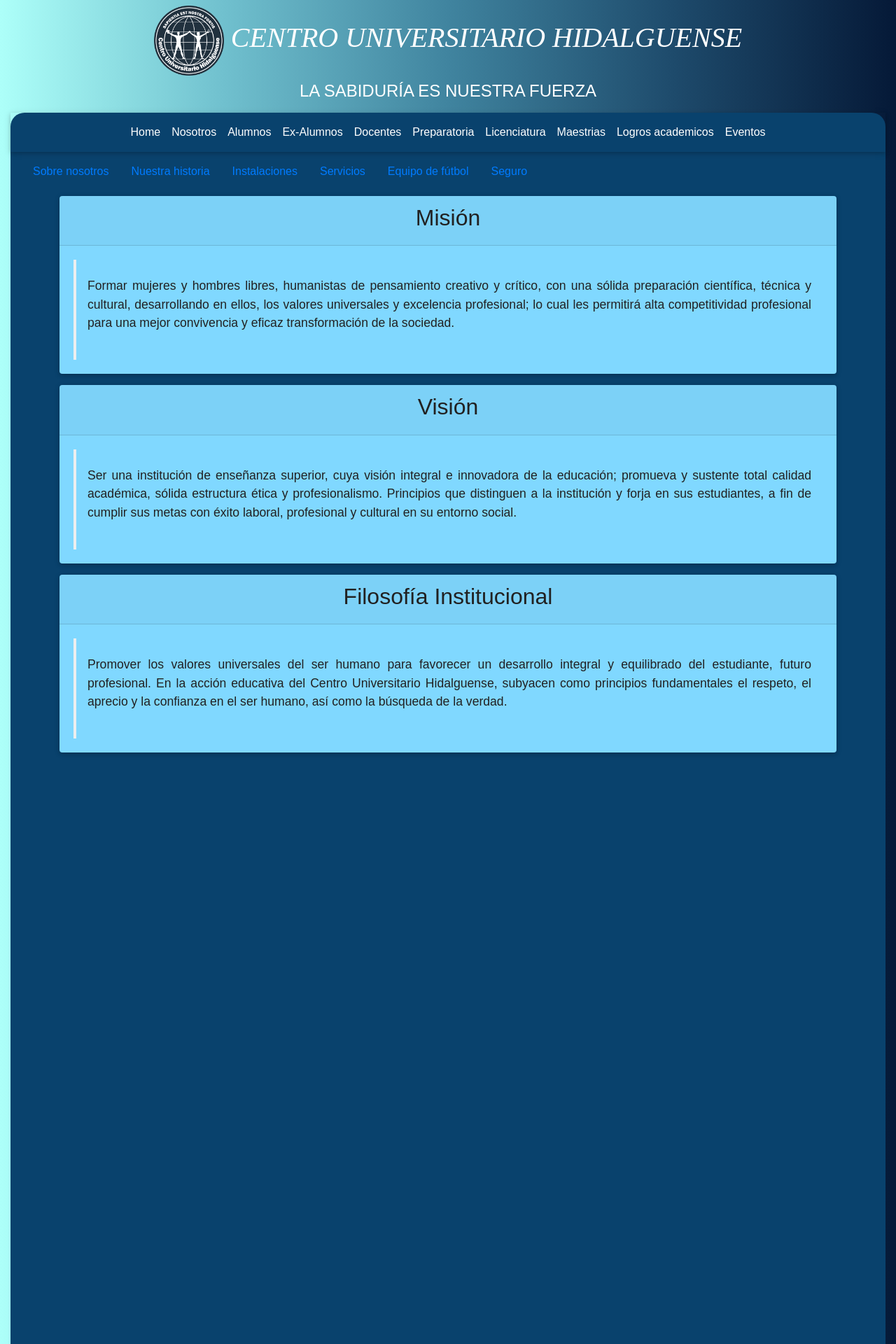
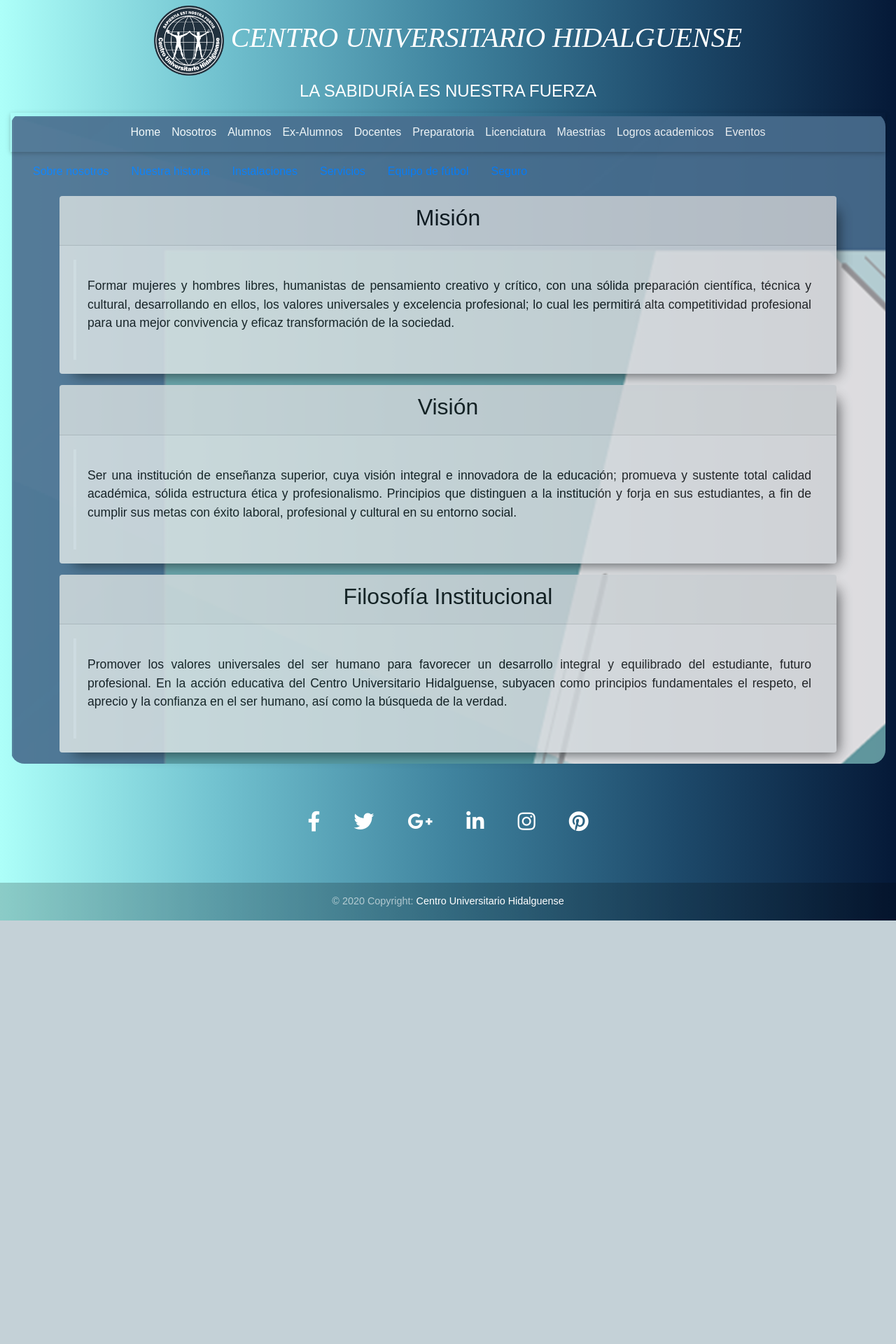
Before and after one commit to Miguel98R/cuhPlataforma, a PHP site: page /sobre_nosotros.php in a window 1280 px wide. Shown: the top 1920 px of the page at 70% size. After the commit the page ends 1315 px from the top, so only its background shows below. Run offline with PHP 8.4, Linux system fonts and the light colour scheme; some libraries are stand-ins or nearby versions.

Commit message:
nosotros

```diff
--- a/components/historia.php
+++ b/components/historia.php
@@ -1,19 +1,15 @@
 <div class="container">
       <div class="py-2">
-
-        <div class="card light-blue accent-1  text-white">
+        <div class="card cardStyles">
             <div class="card-header  ">
-            <h2 class="text-dark">Reseña Histórica de nuestra Institución</h2>
+                <h2>Reseña Histórica de nuestra Institución</h2>
             </div>
             <div class="card-body ">
                 <blockquote class="blockquote mb-0">
-            <p class="text-justify text-dark">El surgimiento del Centro Universitario Hidalguense se deriva de la creación de la preparatoria 20 de Noviembre, la cual inicio actividades en el año de 1996, hoy llamada Preparatoria del Centro Universitario Hidalguense. Dicha institución comenzó con una incorporación al Instituto Politécnico Nacional (IPN), y posteriormente con la Dirección General de Educación Tecnológica Industrial (DGTI). La preparatoria sigue en funcionamiento y a la fecha se alcanzan más de 4100 egresados.
-
+                    <p class="text-justify">El surgimiento del Centro Universitario Hidalguense se deriva de la creación de la preparatoria 20 de Noviembre, la cual inicio actividades en el año de 1996, hoy llamada Preparatoria del Centro Universitario Hidalguense. Dicha institución comenzó con una incorporación al Instituto Politécnico Nacional (IPN), y posteriormente con la Dirección General de Educación Tecnológica Industrial (DGTI). La preparatoria sigue en funcionamiento y a la fecha se alcanzan más de 4100 egresados.
                         Es así que, durante varios años se trabajó en el proyecto del Centro Universitario Hidalguense para obtener los registros de validez oficial y abrir sus puertas a estudiantes egresados de bachillerato con deseos de continuar sus estudios superiores en una institución que pudiera ofrecer la facilidad de trabajar y estudiar al mismo tiempo, con la calidad necesaria para responder a las necesidades de la sociedad contemporánea.</p>
-
                 </blockquote>
             </div>
         </div>
-
     </div>
 </div>
--- a/components/instalaciones.php
+++ b/components/instalaciones.php
@@ -1,13 +1,13 @@
 <div class="container">
       <div class="py-2">
 
-        <div class="card light-blue accent-1  text-white">
+        <div class="card light-blue accent-1  text-dark">
         <div class="card-header  ">
-            <h2 class="text-dark">Nuestras Instalaciones</h2>
+            <h2>Nuestras Instalaciones</h2>
         </div>
         <div class="card-body ">
             <blockquote class="blockquote mb-0">
-            <p class="text-dark text-justify">En el Centro Universitario Hidalguense, contamos con instalaciones ex profeso, acondicionadas para favorecer un ambiente de estudio y trabajo confortable.
+            <p class="text-justify">En el Centro Universitario Hidalguense, contamos con instalaciones ex profeso, acondicionadas para favorecer un ambiente de estudio y trabajo confortable.
                 Nos esforzamos por mantenerlas permanentemente limpias, seguras, cómodas y agradables, te invitamos a conocer nuestras distintas áreas: Aulas de clase, sala de usos múltiples, sala de juicios orales, camara de gesell, laboratorios de cómputo, y más.</p>
           </blockquote>
            <div>
--- a/components/nosotros.php
+++ b/components/nosotros.php
@@ -1,13 +1,13 @@
 <div class="container">
     <div class="py-2">
 
-        <div class="card light-blue accent-1 text-white">
+        <div class="card cardStyles">
         <div class="card-header  ">
-            <h2 class="text-dark">Misión </h2>
+            <h2 >Misión </h2>
         </div>
         <div class="card-body ">
             <blockquote class="blockquote mb-0">
-            <p class="text-justify text-dark">Formar mujeres y hombres libres, humanistas de pensamiento creativo y crítico, con una sólida preparación científica, técnica y cultural, desarrollando en ellos, los valores universales y excelencia profesional; lo cual les permitirá alta competitividad profesional para una mejor convivencia y eficaz transformación de la sociedad.</p>
+            <p class="text-justify ">Formar mujeres y hombres libres, humanistas de pensamiento creativo y crítico, con una sólida preparación científica, técnica y cultural, desarrollando en ellos, los valores universales y excelencia profesional; lo cual les permitirá alta competitividad profesional para una mejor convivencia y eficaz transformación de la sociedad.</p>
 
             </blockquote>
         </div>
@@ -15,13 +15,13 @@
 
     </div>
     <div class="py-2">
-       <div class="card light-blue accent-1 text-white">
+       <div class="card cardStyles">
         <div class="card-header ">
-            <h2 class="text-dark">Visión </h2>
+            <h2 >Visión </h2>
         </div>
         <div class="card-body ">
             <blockquote class="blockquote mb-0">
-            <p class="text-justify text-dark">Ser una institución de enseñanza superior, cuya visión integral e innovadora de la educación; promueva y sustente total calidad académica, sólida estructura ética y profesionalismo. Principios que distinguen a la institución y forja en sus estudiantes, a fin de cumplir sus metas con éxito laboral, profesional y cultural en su entorno social.</p>
+            <p class="text-justify ">Ser una institución de enseñanza superior, cuya visión integral e innovadora de la educación; promueva y sustente total calidad académica, sólida estructura ética y profesionalismo. Principios que distinguen a la institución y forja en sus estudiantes, a fin de cumplir sus metas con éxito laboral, profesional y cultural en su entorno social.</p>
             </blockquote>
         </div>
         </div>
@@ -29,13 +29,13 @@
     </div>
     <div class="py-2">
 
-      <div class="card light-blue accent-1 text-white">
+      <div class="card cardStyles">
         <div class="card-header ">
-           <h2 class="text-dark"> Filosofía Institucional</h2>
+           <h2 > Filosofía Institucional</h2>
         </div>
         <div class="card-body ">
             <blockquote class="blockquote mb-0">
-            <p class="text-justify text-dark">Promover los valores universales del ser humano para favorecer un desarrollo integral y equilibrado del estudiante, futuro profesional. En la acción educativa del Centro Universitario Hidalguense, subyacen como principios fundamentales el respeto, el aprecio y la confianza en el ser humano, así como la búsqueda de la verdad.</p>
+            <p class="text-justify ">Promover los valores universales del ser humano para favorecer un desarrollo integral y equilibrado del estudiante, futuro profesional. En la acción educativa del Centro Universitario Hidalguense, subyacen como principios fundamentales el respeto, el aprecio y la confianza en el ser humano, así como la búsqueda de la verdad.</p>
 
             </blockquote>
         </div>
--- a/components/servicios.php
+++ b/components/servicios.php
@@ -1,40 +1,83 @@
 <div class="container">
   <div class="py-2">
-    <div class="card light-blue accent-1  text-white">
+    <div class="card cardStyles">
       <div class="card-header  ">
         <h2>Servicios</h2>
       </div>
       <div class="card-body ">
         <blockquote class="blockquote mb-0">
-          <div class="row"
+         <div class="row">
           <div class="col-md-6 py-2">
             <!-- Card -->
-                <div class="card card-image" style="background-image: url('./img/lab3.jpg');">
-                  <!-- Content -->
+            <div class="flip-card">
+              <div class="flip-card-inner">
+                <div class="flip-card-front" style="background-image: url('./img/lab3.jpg');">
                 <div class="text-white text-center d-flex align-items-center rgba-black-strong py-5 px-4">
                   <div>
-                        <h5><i class="fas fa-chart-pie"></i></h5>
-                        <h3 class=" blue-text card-title pt-2"><strong>LABORATORIO DE CÓMPUTO</strong></h3>
+                    <h5><i class="fas fa-laptop"></i></h5>
+                    <h4 class=" blue-text card-title pt-2"><strong>LABORATORIO DE CÓMPUTO</strong></h4>
                     <p class="text-justify">Contamos con centros de cómputo debidamente equipados para que el alumno desarrolle sus habilidades en el uso de las aplicaciones de software utilizadas durante el transcuros de su carrera</p>
-                        <p class="card-text text-left">Lunes-Viernes: 7:00 - 22:00  Sábado: 7:00 - 16:00</p>
                     </div>
                 </div>
                 </div>
+                <div class="card-body flip-card-back">
+                  <div class="text-center ">
+                    <strong><h3 class="blue-text">Horario de Servicio</h3> </strong>
+                    <p class="text-dark">Lunes-Viernes: 7:00 - 22:00 <br>  Sábado: 7:00 - 16:00</p>
+                  </div>
+                </div>
+              </div>
+            </div>
+
+              <!-- <div class="card card-image-deck" style="background-image: url('./img/lab3.jpg');"> -->
+                <!-- Content -->
+                <!-- <div class="text-white text-center d-flex align-items-center rgba-black-strong py-5 px-4">
+                  <div>
+                    <h5><i class="fas fa-chart-pie"></i></h5>
+                    <h4 class=" blue-text card-title pt-2"><strong>LABORATORIO DE CÓMPUTO</strong></h4>
+                    <p class="text-justify">Contamos con centros de cómputo debidamente equipados para que el alumno desarrolle sus habilidades en el uso de las aplicaciones de software utilizadas durante el transcuros de su carrera</p>
+                    </div>
+                </div>
+                <div class="card-footer">
+                  <p class="card-text text-left text-dark">Lunes-Viernes: 7:00 - 22:00 <br>  Sábado: 7:00 - 16:00</p>
+                </div>
+              </div> -->
             <!-- Card -->
             </div>
             <div class="col-md-6 py-2">
               <!-- Card -->
-                <div class="card card-image" style="background-image: url('./img/biblioteca2.jpg');">
-                  <!-- Content -->
+              <div class="flip-card">
+              <div class="flip-card-inner">
+                <div class="flip-card-front" style="background-image: url('./img/biblioteca2.jpg');">
                 <div class="text-white text-center d-flex align-items-center rgba-black-strong py-5 px-4">
                   <div>
-                        <h5><i class="fas fa-chart-pie"></i></h5>
-                        <h3 class=" blue-text card-title pt-2"><strong>BIBLIOTECA</strong></h3>
+                    <h5><i class="fas fa-book-open"></i></h5>
+                    <h4 class=" blue-text card-title pt-2"><strong>BIBLIOTECA</strong></h4>
                     <p class="text-justify">Ofrecemos orienación para el alumno, préstamo de libros en sala y a domicilio, club de lectura, sala de consulta general, área de lectura individual, área de lectura informal y cubículos de estudio grupal.</p>
-                         <p class="card-text text-left">Lunes-Viernes: 7:00 - 21:00  Sábado: 7:00 - 16:00</p>
                     </div>
                 </div>
                 </div>
+                <div class="card-body flip-card-back">
+                  <div class="text-center ">
+                    <strong><h3 class="blue-text">Horario de Servicio</h3> </strong>
+                    <p class="text-dark">Lunes-Viernes: 7:00 - 22:00 <br>  Sábado: 7:00 - 16:00</p>
+                  </div>
+                </div>
+              </div>
+            </div>
+                <!-- <div class="card card-image-deck" style="background-image: url('./img/biblioteca2.jpg');"> -->
+                  <!-- Content -->
+                    <!-- <div class="text-white text-center d-flex align-items-center rgba-black-strong py-5 px-4">
+                      <div>
+                        <h5><i class="fas fa-book-open"></i></h5>
+                        <h4 class=" blue-text card-title pt-2"><strong>BIBLIOTECA</strong></h4>
+                        <p class="text-justify">Ofrecemos orienación para el alumno, préstamo de libros en sala y a domicilio, club de lectura, sala de consulta general, área de lectura individual, área de lectura informal y cubículos de estudio grupal.</p>
+                      </div>
+                    </div>
+                    <div class="card-footer">
+                      <p class="card-text text-left text-dark">Lunes-Viernes: 7:00 - 21:00 <br>  Sábado: 7:00 - 16:00</p>
+                    </div>
+                </div> -->
               <!-- Card -->
             </div>
           </div>
--- a/css/style.css
+++ b/css/style.css
@@ -8,11 +8,75 @@
 
 }
 .contenedor {
-    background-color: #09426d;
+    background-image: url('../img/fondo1.png');
+    /* background-color: #09426d; */
     border-radius: 20px;
     box-shadow: burlywood;
+    opacity: 90%;
 }
 
 .bg-uno{
     background-image: linear-gradient(to left, #051937, #1e4b6c, #40849f, #70c0ce, #adfff9);
 }
+
+.card {
+    box-shadow: 11px 11px 19px -10px rgba(0,0,0,0.81);
+    background-color: #e3e4e5 ;
+    color: black;
+}
+
+.cardStyles {
+    box-shadow: 11px 11px 19px -10px rgba(0,0,0,0.81);
+    background-color: #e3e4e5 ;
+    color: black;
+    opacity: 85%;
+}
+
+.flip-card {
+    background-color: transparent;
+    width: 100%;
+    height: 100%;
+
+    perspective: 1000px;
+  }
+
+  .flip-card-inner {
+    position: relative;
+    width: 100%;
+    height: 100%;
+    text-align: center;
+    transition: transform 0.8s;
+    transform-style: preserve-3d;
+  }
+
+  .flip-card:hover .flip-card-inner {
+    transform: rotateY(180deg);
+  }
+
+  .flip-card-front, .flip-card-back {
+    position: absolute;
+    width: 100%;
+    height: 100%;
+    -webkit-backface-visibility: hidden;
+    backface-visibility: hidden;
+  }
+
+  .flip-card-front {
+    background-color: #bbb;
+    color: black;
+  }
+
+  .flip-card-back {
+    background-color: #c5cae9;
+    color: white;
+    transform: rotateY(180deg);
+  }
+
+#myClassicTabShadow{
+    background-color: #1e88e5 blue;
+}
+
+.btn {
+    border-radius: 15cm;
+    background-color: #304ffe;
+}
--- a/sobre_nosotros.php
+++ b/sobre_nosotros.php
@@ -19,28 +19,21 @@
     <link rel="stylesheet" href="css/style.css">
   </head>
   <body>
-
     <!-- Start your project here-->
-
       <?php include "components/header.php";?>
-
         <div class="container-fluid">
           <div class=" contenedor text-center">
-
             <?php include "components/nav.php";?>
-
-
               <section class="py-2 px-2">
                 <!-- Classic tabs -->
-<div class="classic-tabs mx-2">
-
-  <ul class="nav tabs-cyan" id="myClassicTabShadow" role="tablist">
+                  <div class="classic-tabs  mx-2">
+                    <ul class="nav " id="myClassicTabShadow" role="tablist">
                       <li class="nav-item">
-      <a class="nav-link  waves-light active show" id="nosotros-tab-classic-nostros" data-toggle="tab" href="#nostros-classic-nostros"
-        role="tab" aria-controls="nosotros-classic-nosotros" aria-selected="true">Sobre nosotros</a>
+                        <a class="nav-link waves-light active show" id="nosotros-tab-classic-nostros" data-toggle="tab" href="#nostros-classic-nostros"
+                          role="tab" aria-controls="nosotros-classic-nosotros-shadow" aria-selected="true">Sobre nosotros</a>
                       </li>
                       <li class="nav-item">
-      <a class="nav-link waves-light" id="historia-tab-classic-historia" data-toggle="tab" href="#historia-classic-historia"
+                        <a class="nav-link" id="historia-tab-classic-historia" data-toggle="tab" href="#historia-classic-historia"
                           role="tab" aria-controls="historia-classic-historia" aria-selected="false">Nuestra historia</a>
                       </li>
                       <li class="nav-item">
@@ -59,9 +52,7 @@
                         <a class="nav-link waves-light" id="seguro-tab-classic-seguro" data-toggle="tab" href="#seguro-classic-seguro"
                           role="tab" aria-controls="seguro-classic-seguro" aria-selected="false">Seguro</a>
                       </li>
-
                     </ul>
-
                     <div class="tab-content " id="myClassicTabContentShadow">
                       <div class="tab-pane fade active show" id="nostros-classic-nostros" role="tabpanel" aria-labelledby="nostros-tab-classic-nostros">
                         <?php include "components/nosotros.php";?>
@@ -82,29 +73,13 @@
                         <?php include "components/seguro.php";?>
                       </div>
                     </div>
-
                   </div>
                 <!-- Classic tabs -->
-
               </section>
-
-
-
-
-
-
             </div>
-
         </div>
       <?php include "components/footer.php";?>
-
-
-
-
-
-
     <!-- End your project here-->
-
     <!-- jQuery -->
     <script type="text/javascript" src="js/jquery.min.js"></script>
     <!-- Bootstrap tooltips -->
@@ -115,6 +90,5 @@
     <script type="text/javascript" src="js/mdb.min.js"></script>
     <!-- Your custom scripts (optional) -->
     <script type="text/javascript"></script>
-
   </body>
 </html>
```
Also changed, not shown: components/oferta_educativa.php (+6 -9 lines), img/fondo.png, img/fondo1.png (added). Lines whose indentation alone changed are shown as unchanged.
